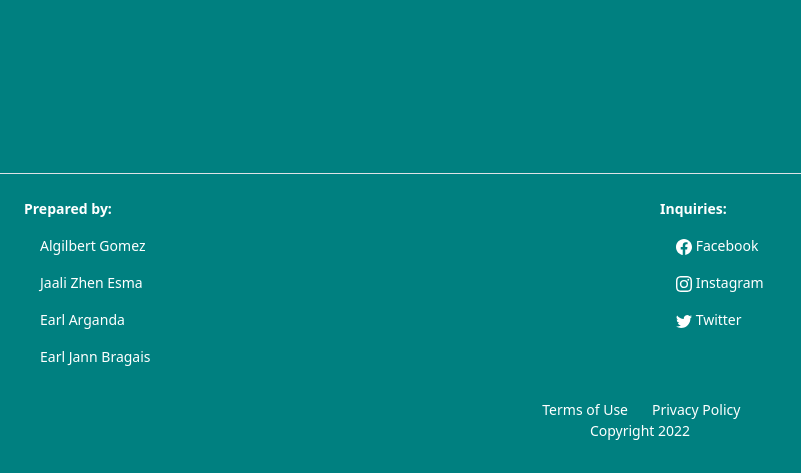
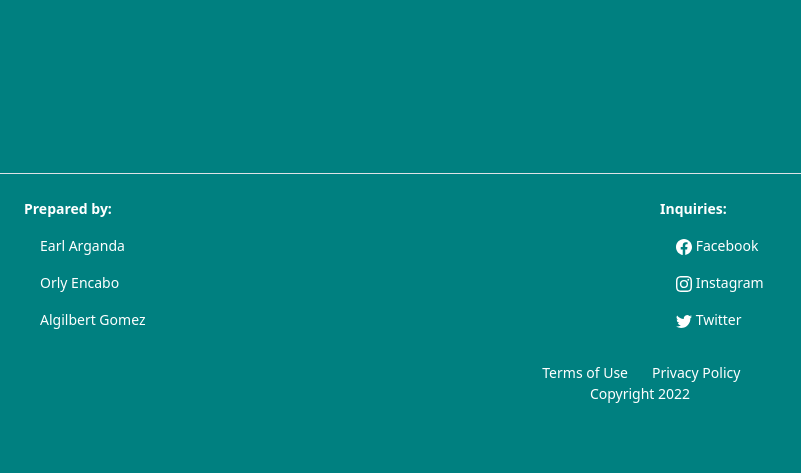
Before and after one commit to alexxGmZ/Web_Development_Project, a PHP site: page /login.php in a window 1280 px wide. Shown: the part 603-1076 px from the top of the page, without its empty margins (0-801 px from the left). After the commit the page ends 1006 px from the top, so only its background shows below. Run offline with PHP 8.4, Linux system fonts and the light colour scheme.

Commit message:
Changed groupmates in footer

```diff
--- a/partial/footer.php
+++ b/partial/footer.php
@@ -2,10 +2,9 @@
 	<div class="row mb-3">
 		<div class="col me-3">
 			<p class="fw-bold">Prepared by:</p>
+			<p class="ms-3">Earl Arganda</p>
+			<p class="ms-3">Orly Encabo</p>
 			<p class="ms-3">Algilbert Gomez</p>
-			<p class="ms-3">Jaali Zhen Esma</p>
-			<p class="ms-3">Earl Arganda</p>
-			<p class="ms-3">Earl Jann Bragais</p>
 		</div>
 
 		<!-- Inquiries --->
```
